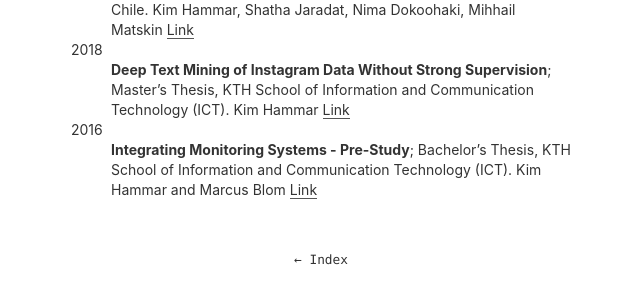
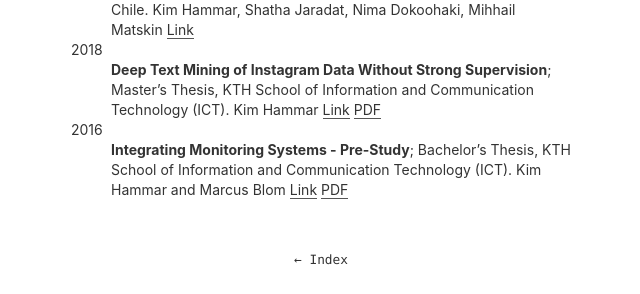
Before and after one commit to Limmen/Limmen.github.io, a Jekyll site: the page built from publications.md, in a window 1280 px wide. Shown: the part 1012-1306 px from the top of the page, without its empty margins (319-959 px from the left). Built offline with Jekyll 4.4.1, drawn with Linux system fonts in a browser that asks for light colours.

Commit message:
update publications

```diff
--- a/publications.md
+++ b/publications.md
@@ -33,8 +33,10 @@ Mihhail Matskin
 :   **Deep Text Mining of Instagram Data Without Strong Supervision**; Master's Thesis, KTH School of Information and Communication Technology (ICT).
 	Kim Hammar
 	[Link](http://kth.diva-portal.org/smash/record.jsf?aq2=%5B%5B%5D%5D&c=15&af=%5B%5D&searchType=LIST_LATEST&sortOrder2=title_sort_asc&query=&language=sv&pid=diva2%3A1222945&aq=%5B%5B%5D%5D&sf=all&aqe=%5B%5D&sortOrder=author_sort_asc&onlyFullText=false&noOfRows=50&dswid=-989)
+	[PDF](/assets/papers/master_thesis.pdf)
 
 2016
 :   **Integrating Monitoring Systems - Pre-Study**; Bachelor's Thesis, KTH School of Information and Communication Technology (ICT).
 	Kim Hammar and Marcus Blom
 	[Link](http://kth.diva-portal.org/smash/record.jsf?pid=diva2%3A955069&dswid=7067)
+	[PDF](/assets/papers/bachelor_thesis.pdf)
```
Also changed, not shown: 4 other files.
